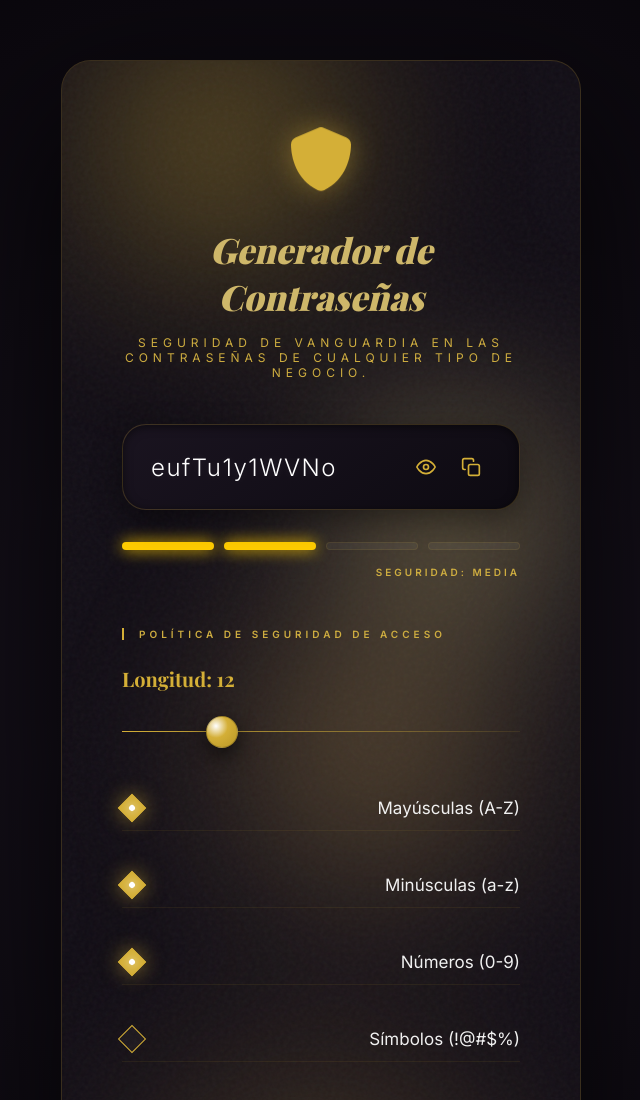
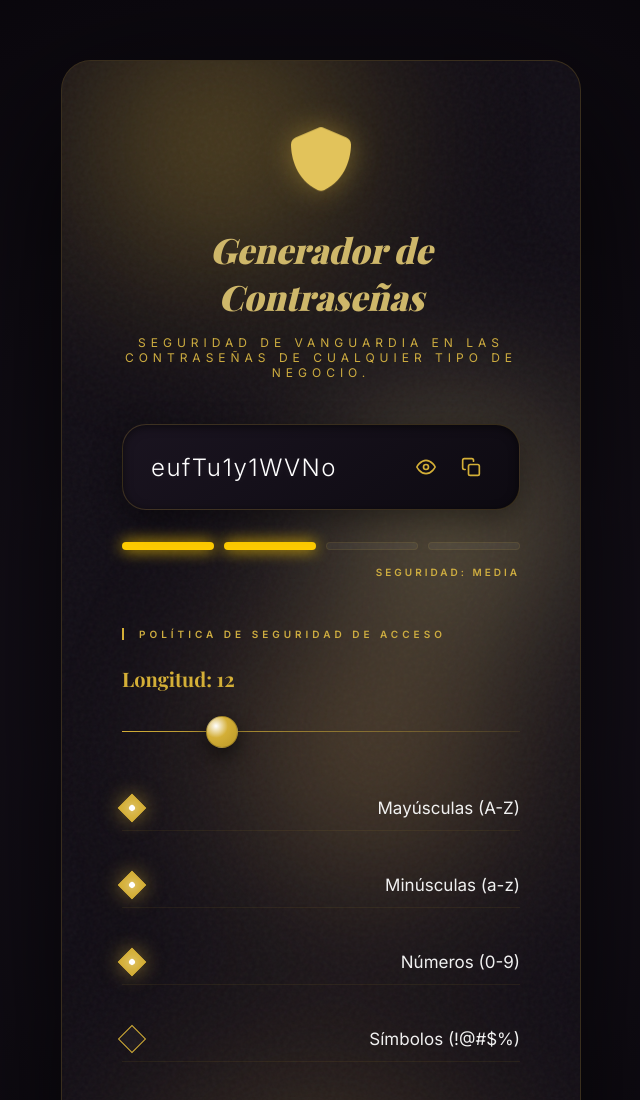
Before and after one commit to JesusBustos12/Creador-de-contrase-as-seguras, a website: page docs/index.html in a window 1280 px wide. Shown: the top 1100 px of the page, without its empty margins (319-959 px from the left). Drawn offline with nearby package versions, Linux system fonts and the light colour scheme; a web font is replaced by a local one.

Commit message:
feat: integrar logo shield-solid-full.svg en head y body

```diff
--- a/docs/index.html
+++ b/docs/index.html
@@ -80,9 +80,7 @@
         <div class="grain-overlay"></div>
 
         <header class="header">
-            <svg class="app-logo" xmlns="http://www.w3.org/2000/svg" viewBox="0 0 640 640" aria-hidden="true">
-                <path d="M320 64C324.6 64 329.2 65 333.4 66.9L521.8 146.8C543.8 156.1 560.2 177.8 560.1 204C559.6 303.2 518.8 484.7 346.5 567.2C329.8 575.2 310.4 575.2 293.7 567.2C121.3 484.7 80.6 303.2 80.1 204C80 177.8 96.4 156.1 118.4 146.8L306.7 66.9C310.9 65 315.4 64 320 64z"/>
-            </svg>
+            <img class="app-logo" src="assets/Img/shield-solid-full.svg" alt="VanguardiaPass Logo" aria-hidden="true">
             <h1 class="title">Generador de Contraseñas</h1>
             <p class="subtitle">Seguridad de vanguardia en las contraseñas de cualquier tipo de negocio.</p>
         </header>
@@ -181,9 +179,7 @@
                 </svg>
             </button>
             <div class="popup-icon">
-                <svg xmlns="http://www.w3.org/2000/svg" viewBox="0 0 640 640" width="48" height="48" fill="currentColor">
-                    <path d="M320 64C324.6 64 329.2 65 333.4 66.9L521.8 146.8C543.8 156.1 560.2 177.8 560.1 204C559.6 303.2 518.8 484.7 346.5 567.2C329.8 575.2 310.4 575.2 293.7 567.2C121.3 484.7 80.6 303.2 80.1 204C80 177.8 96.4 156.1 118.4 146.8L306.7 66.9C310.9 65 315.4 64 320 64z"/>
-                </svg>
+                <img src="assets/Img/shield-solid-full.svg" width="48" height="48" alt="Shield Logo">
             </div>
             <h2 id="popup-title" class="popup-title">Contraseña Creada</h2>
             <p class="popup-subtitle">Tu nueva contraseña de alta seguridad está lista para usarse.</p>
```
Also changed, not shown: docs/404.html (+3 -0 lines).
